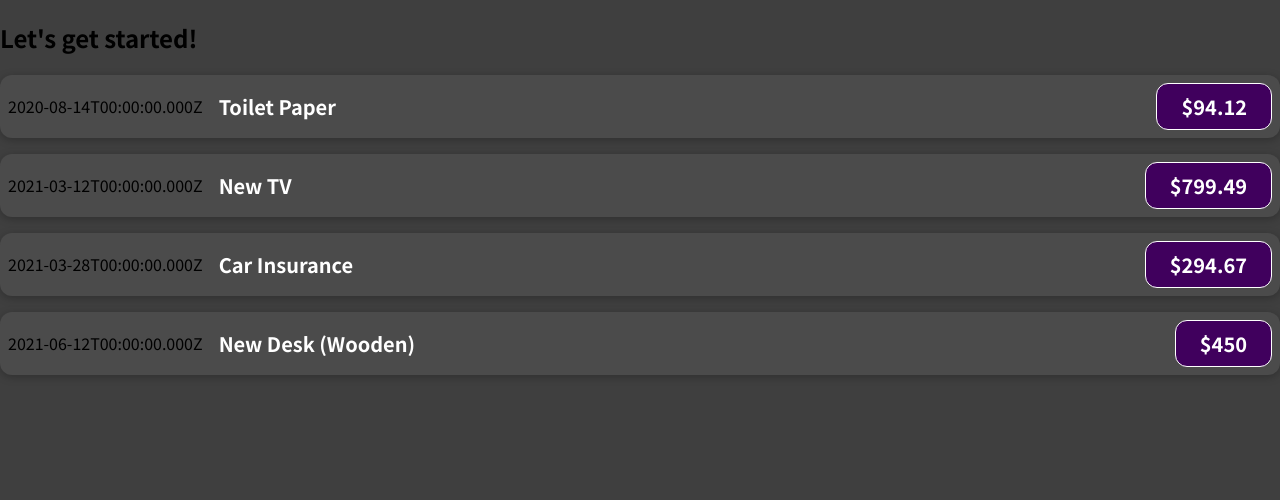
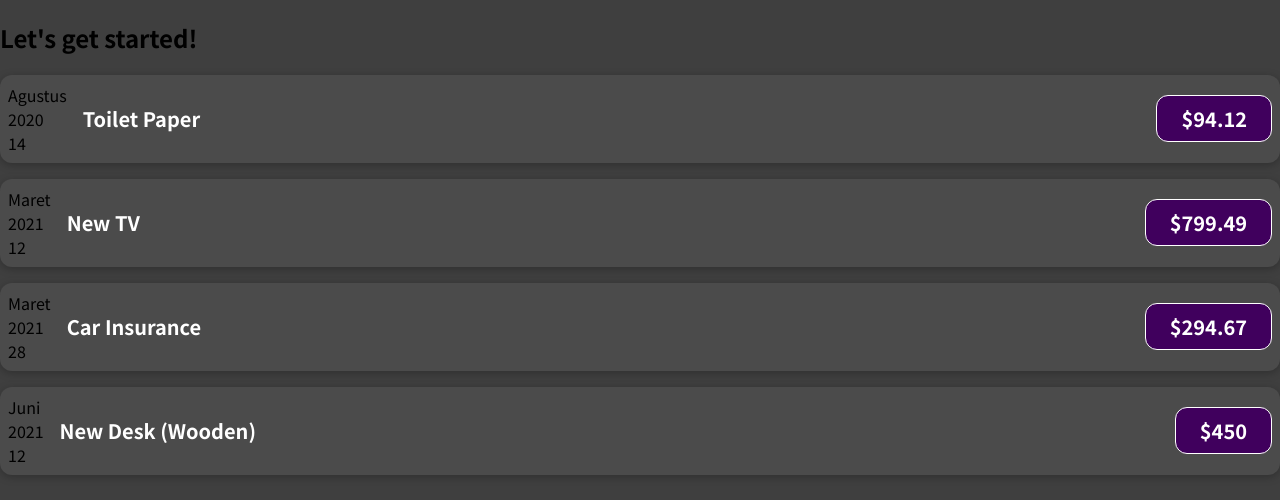
Before and after one commit to AdmiralSultanoHarli/ExpenseApp, a JavaScript app: page / in a window 1280 px wide. Shown: the top 500 px of the page. Built offline with nearby package versions, Linux system fonts and the light colour scheme.

Commit message:
Using props

```diff
--- a/src/components/ExpenseItem.js
+++ b/src/components/ExpenseItem.js
@@ -5,9 +5,17 @@
 const expenseTitle = 'Car Insurance';
 const expenseAmount = 294.67;
 
+const day = props.date.toLocaleString('id-ID', {day: '2-digit'});
+const month = props.date.toLocaleString('id-ID', {month: 'long'});
+const year = props.date.getFullYear();
+
   return (
     <div className="expense-item">
-      <div>{props.date.toISOString()}</div>
+      <div>
+        <div>{month}</div>
+        <div>{year}</div>
+        <div>{day}</div>
+      </div>
       <div className="expense-item__description">
         <h2>{props.title}</h2>
         <div className="expense-item__price">${props.amount}</div>
```
